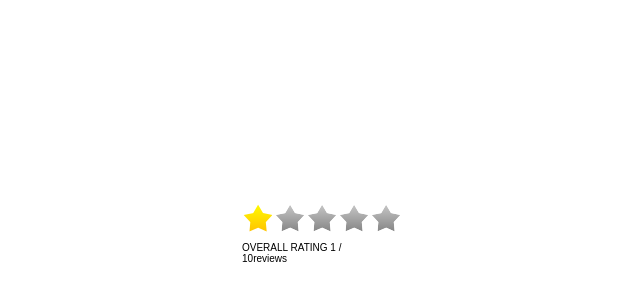
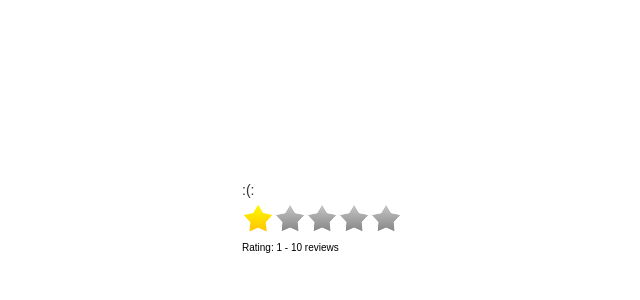
Before and after one commit to lornemarkham/stars, a plain HTML site: page index.html in a window 1280 px wide. Shown: the part 98-398 px from the top of the page, 58-698 px from the left. Drawn offline with Linux system fonts and the light colour scheme.

Commit message:
initial reaction concept on percent rating

```diff
--- a/index.html
+++ b/index.html
@@ -6,6 +6,7 @@
 </head>
 <body>
 
+
 <div id="feedback" class="">
     <div class="bad">Please send us feedback on how we can better service you in the future</div>
     <div class="good">Glad you enjoyed our product, help us improve</div>
@@ -13,12 +14,15 @@
 </div>
 <div class="star-contain">
     <div class="disabled-container"></div>
-    <div  class="percent-you-like"></div>
-    <div  class="overall-rating">OVERALL RATING <span>1</span> / <span>10</span>reviews</div>
+    <div  class="percent-you-like"><div class="number"></div><div class="reaction">:(:</div>  </div>
+    <div  class="overall-rating">Rating: <span>1</span> - <span>10 reviews</span></div>
     <span class="stars background-stars"  data-content=""></span>
     <span class="stars your-rating" data-content=""></span>
     <span class="stars current-rating" data-content="" style="width:20%;"></span>
 </div>
+
+
+
 
 <script>
 
@@ -27,6 +31,7 @@ function starAction(){
 var starCont = $('.star-contain');
     offset = starCont.offset();
     starW = starCont.width();
+    percentYouLike =   $('.percent-you-like');
 
     $(starCont).mousemove(function(e){
         var fromLeft = e.pageX;
@@ -35,9 +40,15 @@ var starCont = $('.star-contain');
             userFraction = (hoverPercent / 10.0) / 2;
             test = userFraction.toFixed(1); //fix this LJM
 
-        $('.percent-you-like').text( test );
-        $('.percent-you-like').css( 'left', inStarCont );
+        $('.number').text( test );
+        $(percentYouLike).css( 'left', inStarCont );
         $('.your-rating').css('width', inStarCont);
+
+
+
+        var rotate = hoverPercent -270; //needs to rotate a little more - LJM
+
+        $('.reaction').css('transform','rotate('+rotate+'deg)');
 
         $(starCont).mousedown(function(e){
             if(test < 3){
--- a/styles.css
+++ b/styles.css
@@ -1,22 +1,26 @@
-body {margin:0; padding:0;}
+body {margin:300px 0 100px 300px; padding:0;}
 
     .star-contain {
         position: relative;
         display: block;
-        margin: 300px 0 100px 300px;
+        margin:0;
         padding: 0;
         width: 160px; /* same as star image */
         height: 30px; /* same as star image */
         cursor: pointer;
+        border-radius: 4px;
     }
+
+    .star-contain:hover {}
 
     .star-contain > * {
         position: absolute;
     }
 
     .percent-you-like {
-        top:-20px; font-size: 14px; color: #333; font-family: arial; pointer-events: none;
+        width: 40px; top:-20px; font-size: 14px; color: #333; font-family: arial; pointer-events: none;
     }
+    .percent-you-like > div {float: left; width:20px;}
 
     .overall-rating {height:30px; width:138px; bottom:-40px; left:0; font-size:10px; font-family: arial;}
 
```
